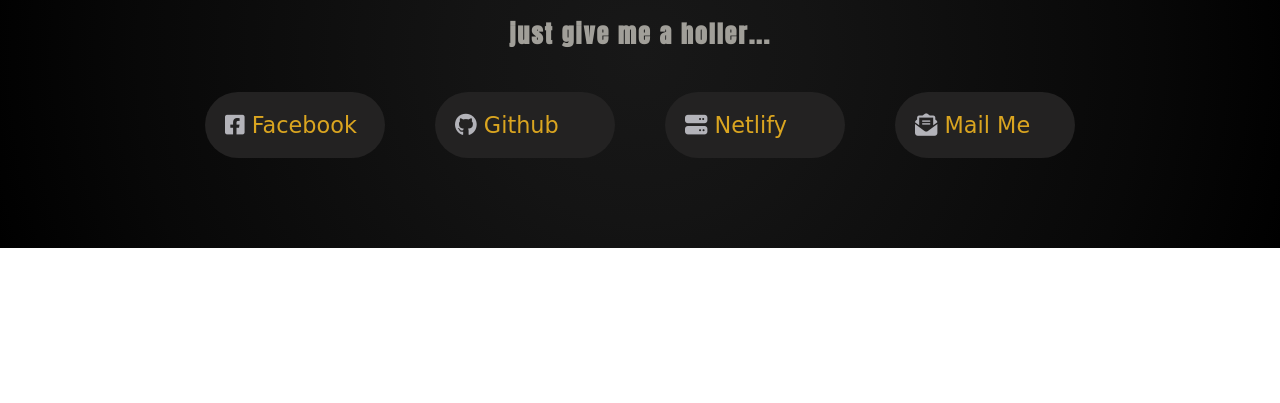
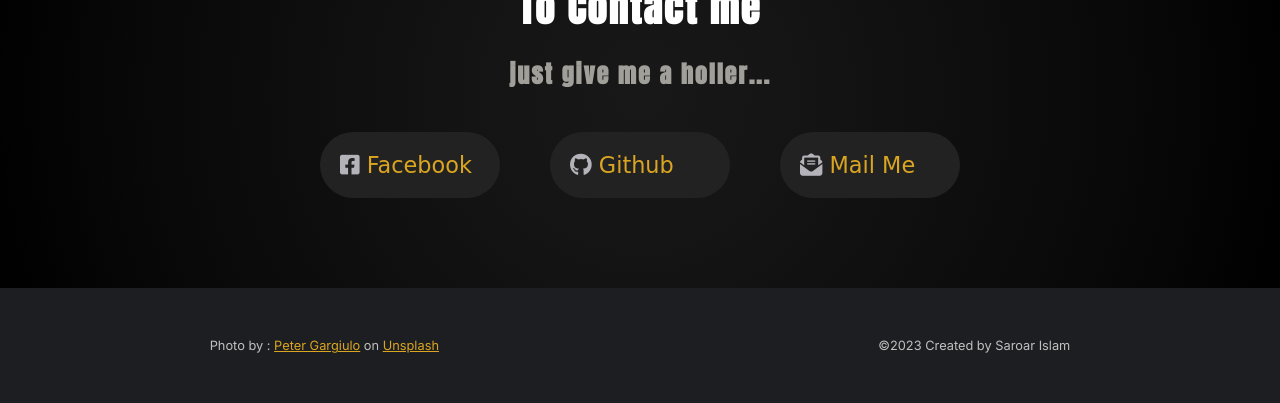
Before and after one commit to Saroar-Islam/personal-portfolio, a plain HTML site: page index.html in a window 1280 px wide. Shown: the part 2538-2941 px from the top of the page. Before the commit the page ends 2786 px from the top, so only its background shows below. Drawn offline with Linux system fonts and the light colour scheme.

Commit message:
add footer

```diff
--- a/index.html
+++ b/index.html
@@ -241,16 +241,6 @@
 
                 <div class="contact-links">
                     <a
-                        href="https://app.netlify.com/teams/saroar-islam/sites"
-                        target="_blank"
-                    >
-                        <i class="fa-solid fa-server"></i>
-                        Netlify
-                    </a>
-                </div>
-
-                <div class="contact-links">
-                    <a
                         href="mailto:saroar.coding@gmail.com, s_saroar@yahoo.com"
                         target="_blank"
                     >
@@ -260,5 +250,15 @@
                 </div>
             </div>
         </section>
+
+        <footer>
+            <div class="footer-div">
+                Photo by :
+                <a href="https://unsplash.com/@grndezyns">Peter Gargiulo</a> on
+                <a href="https://unsplash.com/">Unsplash</a>
+            </div>
+
+            <div class="footer-div">©2023 Created by Saroar Islam</div>
+        </footer>
     </body>
 </html>
--- a/styles.css
+++ b/styles.css
@@ -164,6 +164,7 @@
 .interest-div {
     padding: 10px;
     font-size: 1rem;
+    padding-bottom: 50px;
 }
 
 #skills {
@@ -384,3 +385,25 @@
     color: rgb(179, 179, 185);
 }
 /* contact end */
+
+/* -----------footer start----------- */
+
+footer {
+    background-color: #1d1e22;
+    display: flex;
+    justify-content: space-around;
+    padding: 50px 0px 50px 0;
+
+    column-gap: 20px;
+}
+
+footer a {
+    /* text-decoration: none; */
+    color: goldenrod;
+}
+
+.footer-div {
+    color: silver;
+    font-family: var(--font-Inter);
+    font-size: 0.8rem;
+}
```
